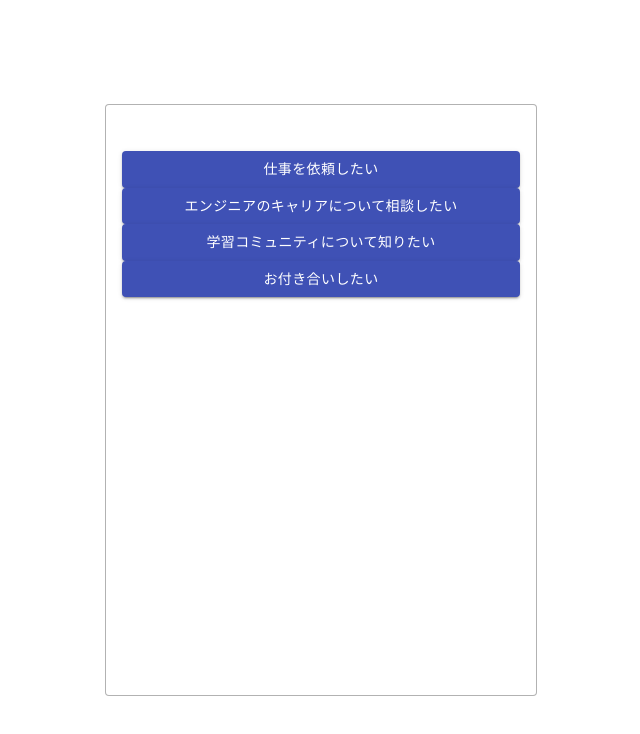
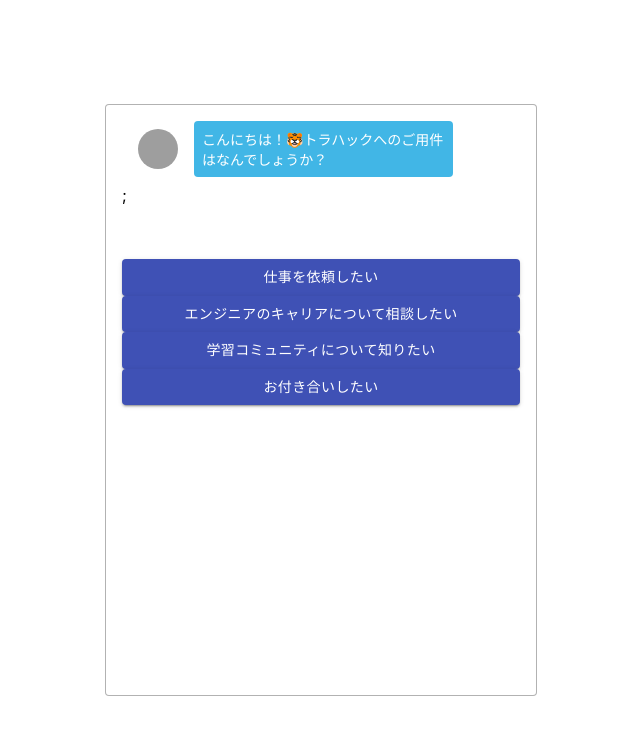
Before and after one commit to ShinichiroN/chatbot-demo, a React (Create React App) app: page / in a window 1280 px wide. Shown: the top 734 px of the page, without its empty margins (319-959 px from the left). Built offline with nearby package versions, Linux system fonts and the light colour scheme; grey boxes are pictures that could not be loaded.

Commit message:
質問文が出るまで

```diff
--- a/src/App.jsx
+++ b/src/App.jsx
@@ -1,7 +1,7 @@
 import React from 'react';
 import './assets/styles/style.css';
 import defaultDataset from './dataset';
-import { AnswersList } from './components/index';
+import { AnswersList, Chats } from './components/index';
 
 export default class App extends React.Component{
   constructor(props) {
@@ -17,7 +17,7 @@
 
   // answerにデータを格納する関数
   initAnswer = () => {
-    // datasetに入っているanswersの情報をkeyを指定して引っ張ってくる 初回は keyは'init'
+    // datasetに入っている情報をkeyを指定して引っ張ってくる 初回は keyは'init'
     const initDataset = this.state.dataset[this.state.currentId];
 
     // currentIdに対応するanswersのデータを格納する
@@ -28,10 +28,32 @@
     })
   }
 
+  // chatsにデータを格納する関数
+  initChats = () => {
+    // datasetに入っている情報をkeyを指定して引っ張ってくる 初回は keyは'init'
+    const initDataset = this.state.dataset[this.state.currentId];
+
+    // questionとanswersのどちらを取得すればいいのか
+    const chat = {
+      text: initDataset.question,
+      type: 'question'
+    };
+
+    // propsで渡す用の変数用意
+    const chats = this.state.chats;
+
+    // chatsを更新 pushする理由は、過去のやつも積み重ねて表示するから
+    chats.push(chat)
+    this.setState({
+      chats : chats
+    })
+  }
+
   // initAnswerの呼び出し レンダリング走った後、実行される
   // stateが変わるのでレンダリングが走り、initAnswerによって、stateのanswersの中身が更新される
   componentDidMount() {
-    this.initAnswer()
+    this.initChats();
+    this.initAnswer();
 
   }
 
@@ -39,10 +61,11 @@
     return (
       <section className="c-section">
         <div className="c-box">
+          {/* チャットを表示するコンポーネント */}
+          <Chats chats={ this.state.chats }/>
+
           {/* 回答郡を表示するコンポーネント */}
           <AnswersList answers={this.state.answers}/>
-
-          {/* チャットを表示するコンポーネント */}
 
         </div>
       </section>
--- /dev/null
+++ b/src/components/Chat.jsx
@@ -0,0 +1,22 @@
+import React from 'react';
+import ListItem from '@material-ui/core/ListItem';
+import ListItemAvatar from '@material-ui/core/ListItemAvatar';
+import Avatar from '@material-ui/core/Avatar';
+
+const Chat = (props) => {
+	return (
+		<ListItem>
+			<ListItemAvatar>
+				<Avatar alt="icon" src="/static/images/avatar/1.jpg" />
+			</ListItemAvatar>
+
+			{/* チャット本文の表示 (左から出てくるか右から出てくるかはクラスで制御) */}
+			<div className="p-chat__bubble">
+				{ props.text}
+			</div>
+		</ListItem>
+
+	);
+}
+
+export default Chat;
--- /dev/null
+++ b/src/components/Chats.jsx
@@ -0,0 +1,29 @@
+import React from 'react';
+import { makeStyles } from '@material-ui/core/styles';
+import List from '@material-ui/core/List';
+import { Chat } from './index';
+
+const useStyles = makeStyles((theme) => ({
+	root: {
+	  width: '100%',
+	  maxWidth: '36ch',
+	  backgroundColor: theme.palette.background.paper,
+	},
+}));
+
+
+const Chats = (props) => {
+	const classes = useStyles();
+	return (
+		<List className={classes.root}>
+			{props.chats.map(
+				(chat, index) => {
+					return <Chat text={chat.text} type={chat.type} key={index.toString()} />
+				}
+			)};
+		</List>
+
+	);
+}
+
+export default Chats;
--- a/src/components/index.js
+++ b/src/components/index.js
@@ -1,2 +1,5 @@
+// エントリーポイント
 export { default as AnswersList } from './AnswersList';
 export { default as Answer } from './Answer';
+export { default as Chats } from './Chats';
+export { default as Chat } from './Chat';
```
